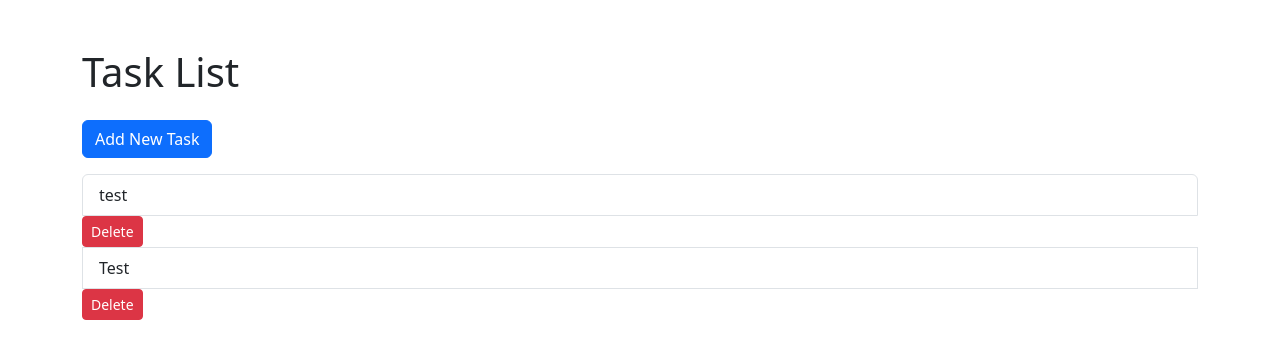
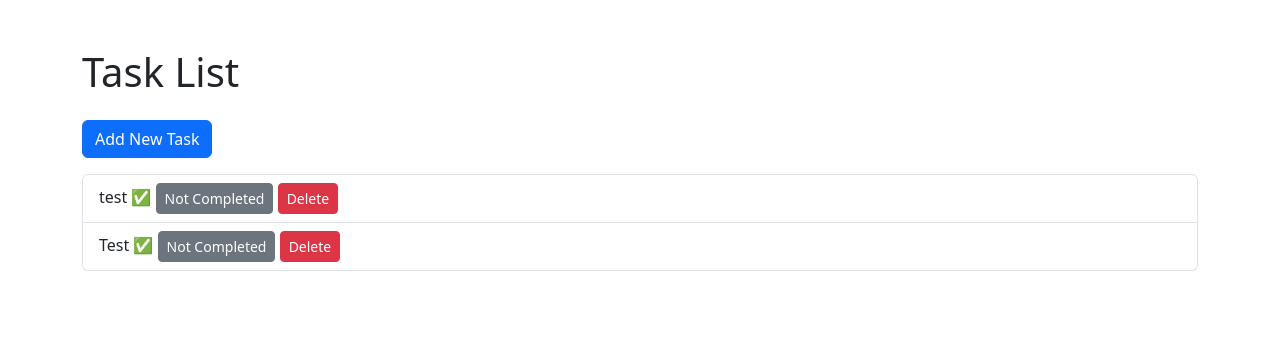
Before and after one commit to DMeyerD/task_manager, a Flask app: page / in a window 1280 px wide. Shown: the top 359 px of the page. Run offline with Flask 3, Linux system fonts and the light colour scheme.

Commit message:
Added a button for completed and not completed tasks

```diff
--- a/app.py
+++ b/app.py
@@ -39,6 +39,13 @@ def delete(id):
     db.session.commit()
     return redirect(url_for('home'))
 
+@app.route('/completed/<int:id>',methods=['POST'])
+def completed(id):
+    task= Task.query.get(id)
+    task.completed = not task.completed
+    db.session.commit()
+    return redirect(url_for('home'))
+
 if __name__ == '__main__':
     with app.app_context():
         db.create_all()
--- a/templates/index.html
+++ b/templates/index.html
@@ -12,10 +12,21 @@
         <a href="/add" class="btn btn-primary mb-3">Add New Task</a>
           <ul class="list-group">
             {% for task in tasks%}
-              <li class="list-group-item">{{task.content}}</li>
-              <form action="/delete/{{task.id}}" method="POST" style="display: inline;">
-                <button type="submit" class="btn btn-danger btn-sm">Delete</button>
-              </form>
+              <li class="list-group-item">{{task.content}}
+                {% if task.completed %}
+                  ✅
+                  <form action="/completed/{{task.id}}" method="POST" style="display: inline;">
+                    <button type="submit" class="btn btn-secondary btn-sm">Not Completed</button>
+                  </form>
+                {% else %}
+                  <form action="/completed/{{task.id}}" method="POST" style="display: inline;">
+                      <button type="submit" class="btn btn-secondary btn-sm">Completed</button>
+                    </form>
+                {% endif %}
+                  <form action="/delete/{{task.id}}" method="POST" style="display: inline;">
+                    <button type="submit" class="btn btn-danger btn-sm">Delete</button>
+                  </form>
+            </li>
             {%endfor%}
           </ul>
     </div>
```
Also changed, not shown: instance/tasks.db.
